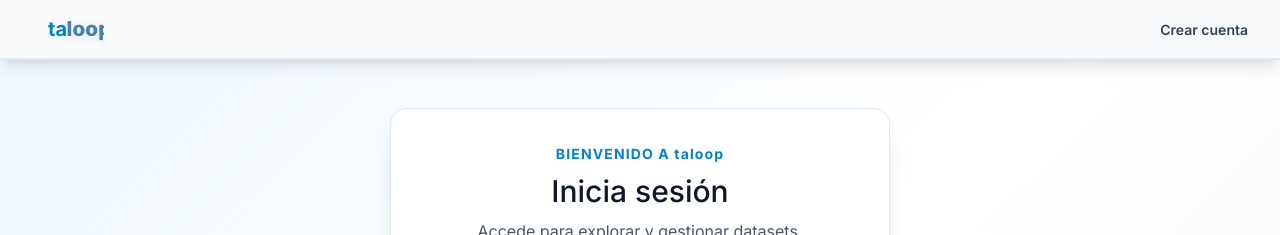
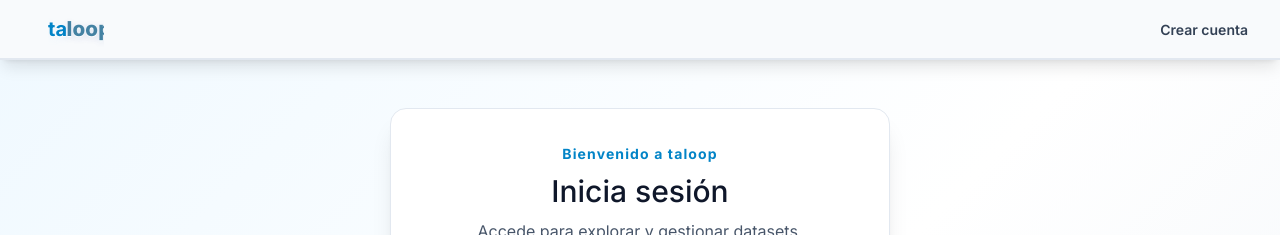
Before and after one commit to yonatan-alvarez-h/taloop-app, a React (Vite) app: page /login in a window 1280 px wide. Shown: the top 235 px of the page. Built offline with nearby package versions, Linux system fonts and the light colour scheme.

Commit message:
Preserve taloop brand casing in authentication pages

```diff
--- a/src/pages/Login/LoginPage.css
+++ b/src/pages/Login/LoginPage.css
@@ -49,11 +49,6 @@
   font-size: var(--font-size-sm);
   font-weight: var(--font-weight-bold);
   letter-spacing: 0.08em;
-  text-transform: uppercase;
-}
-
-.login-eyebrow .brand-name {
-  text-transform: lowercase;
 }
 
 .login-card h1 {
--- a/src/pages/Login/LoginPage.tsx
+++ b/src/pages/Login/LoginPage.tsx
@@ -78,9 +78,7 @@ const LoginPage: React.FC = () => {
       <main className="login-content">
         <section className="login-card" aria-labelledby="login-title">
           <div className="login-card-header">
-            <span className="login-eyebrow">
-              Bienvenido a <span className="brand-name">taloop</span>
-            </span>
+            <span className="login-eyebrow">Bienvenido a taloop</span>
             <h1 id="login-title">Inicia sesión</h1>
             <p>Accede para explorar y gestionar datasets.</p>
           </div>
--- a/src/pages/Register/RegisterPage.css
+++ b/src/pages/Register/RegisterPage.css
@@ -49,11 +49,6 @@
   font-size: var(--font-size-sm);
   font-weight: var(--font-weight-bold);
   letter-spacing: 0.08em;
-  text-transform: uppercase;
-}
-
-.register-eyebrow .brand-name {
-  text-transform: lowercase;
 }
 
 .register-card h1 {
--- a/src/pages/Register/RegisterPage.tsx
+++ b/src/pages/Register/RegisterPage.tsx
@@ -88,9 +88,7 @@ const RegisterPage: React.FC = () => {
       <main className="register-content">
         <section className="register-card" aria-labelledby="register-title">
           <div className="register-card-header">
-            <span className="register-eyebrow">
-              Únete a <span className="brand-name">taloop</span>
-            </span>
+            <span className="register-eyebrow">Únete a taloop</span>
             <h1 id="register-title">Crea tu cuenta</h1>
             <p>Regístrate para explorar y gestionar datasets.</p>
           </div>
```
